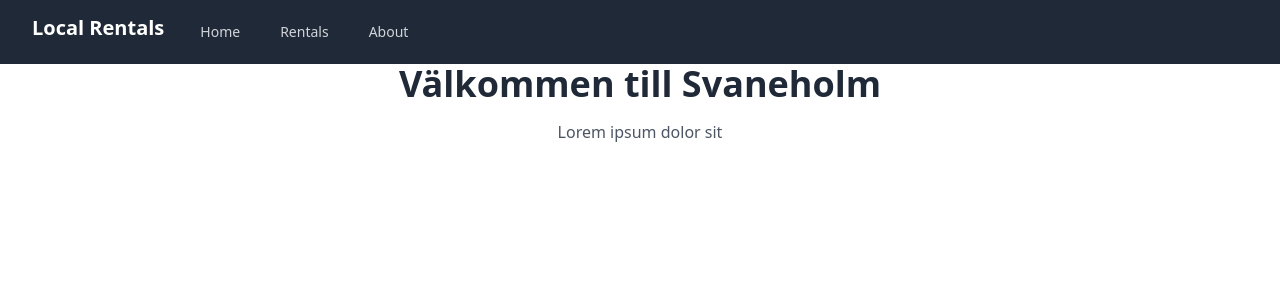
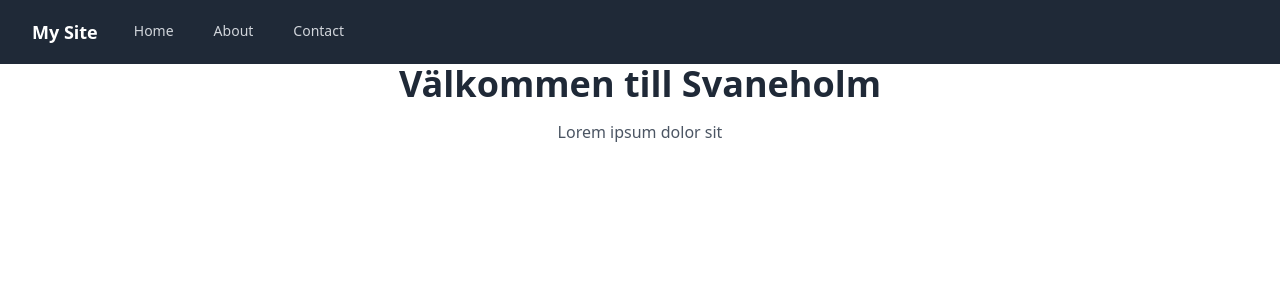
Before and after one commit to TurhanErgene/Svansjohus, a React (Create React App) app: page / in a window 1280 px wide. Shown: the top 300 px of the page. Built offline with nearby package versions, Linux system fonts and the light colour scheme; the HTML template or start-up script is replaced by a standard one.

Commit message:
better navbar for now

```diff
--- a/src/pages/Navbar.js
+++ b/src/pages/Navbar.js
@@ -1,66 +1,144 @@
-import { Disclosure } from "@headlessui/react";
-import { MenuIcon, XIcon } from "@heroicons/react/outline";
 import React, { useState } from "react";
-import { BrowserRouter as Router, Switch, Route, Link } from "react-router-dom";
+import { motion } from "framer-motion";
 
 const Navbar = () => {
   const [isOpen, setIsOpen] = useState(false);
 
+  const handleToggle = () => {
+    setIsOpen(!isOpen);
+  };
+
+  const navLinkVariants = {
+    hidden: { opacity: 0, x: -20 },
+    visible: { opacity: 1, x: 0 },
+  };
+
   return (
-    <Disclosure as="nav" className="bg-gray-800">
-      {({ open }) => (
-        <>
+    <nav className="bg-gray-800">
       <div className="max-w-7xl mx-auto px-2 sm:px-6 lg:px-8">
         <div className="relative flex items-center justify-between h-16">
           <div className="absolute inset-y-0 left-0 flex items-center sm:hidden">
-                <Disclosure.Button className="inline-flex items-center justify-center p-2 rounded-md text-gray-400 hover:text-white hover:bg-gray-700 focus:outline-none focus:ring-2 focus:ring-inset focus:ring-white">
+            <button
+              type="button"
+              className="inline-flex items-center justify-center p-2 rounded-md text-gray-400 hover:text-white hover:bg-gray-700 focus:outline-none focus:ring-2 focus:ring-inset focus:ring-white"
+              aria-controls="mobile-menu"
+              aria-expanded="false"
+              onClick={handleToggle}
+            >
               <span className="sr-only">Open main menu</span>
-                  {open ? (
-                    <XIcon className="block h-6 w-6" aria-hidden="true" />
-                  ) : (
-                    <MenuIcon className="block h-6 w-6" aria-hidden="true" />
-                  )}
-                </Disclosure.Button>
+              <svg
+                className={`${isOpen ? "hidden" : "block"} h-6 w-6`}
+                xmlns="http://www.w3.org/2000/svg"
+                fill="none"
+                viewBox="0 0 24 24"
+                stroke="currentColor"
+                aria-hidden="true"
+              >
+                <path
+                  strokeLinecap="round"
+                  strokeLinejoin="round"
+                  strokeWidth="2"
+                  d="M4 6h16M4 12h16M4 18h16"
+                />
+              </svg>
+              <svg
+                className={`${isOpen ? "block" : "hidden"} h-6 w-6`}
+                xmlns="http://www.w3.org/2000/svg"
+                fill="none"
+                viewBox="0 0 24 24"
+                stroke="currentColor"
+                aria-hidden="true"
+              >
+                <path
+                  strokeLinecap="round"
+                  strokeLinejoin="round"
+                  strokeWidth="2"
+                  d="M6 18L18 6M6 6l12 12"
+                />
+              </svg>
+            </button>
           </div>
           <div className="flex-1 flex items-center justify-center sm:items-stretch sm:justify-start">
             <div className="flex-shrink-0">
-                  <Link to="/" className="text-white font-bold text-xl">
-                    Local Rentals
-                  </Link>
+              <a href="/" className="text-white font-bold text-lg">
+                My Site
+              </a>
             </div>
             <div className="hidden sm:block sm:ml-6">
               <div className="flex space-x-4">
-                    <NavLink to="/" title="Home" />
-                    <NavLink to="/rentals" title="Rentals" />
-                    <NavLink to="/about" title="About" />
+                <motion.div
+                  initial="hidden"
+                  animate="visible"
+                  variants={navLinkVariants}
+                  transition={{ duration: 0.5 }}
+                >
+                  <a
+                    href="/"
+                    className="text-gray-300 hover:bg-gray-700 hover:text-white px-3 py-2 rounded-md text-sm font-medium"
+                  >
+                    Home
+                  </a>
+                </motion.div>
+                <motion.div
+                  initial="hidden"
+                  animate="visible"
+                  variants={navLinkVariants}
+                  transition={{ duration: 0.5, delay: 0.1 }}
+                >
+                  <a
+                    href="/"
+                    className="text-gray-300 hover:bg-gray-700 hover:text-white px-3 py-2 rounded-md text-sm font-medium">
+                    About
+                  </a>
+                </motion.div>
+                <motion.div
+                  initial="hidden"
+                  animate="visible"
+                  variants={navLinkVariants}
+                  transition={{ duration: 0.5, delay: 0.2 }}
+                >
+                  <a
+                    href="/"
+                    className="text-gray-300 hover:bg-gray-700 hover:text-white px-3 py-2 rounded-md text-sm font-medium"
+                  >
+                    Contact
+                  </a>
+                </motion.div>
               </div>
             </div>
           </div>
         </div>
       </div>
-          <Disclosure.Panel className="sm:hidden">
+
+      <div
+        className={`${
+          isOpen ? "block" : "hidden"
+        } sm:hidden`}
+        id="mobile-menu"
+      >
         <div className="px-2 pt-2 pb-3 space-y-1">
-              <NavLink to="/" title="Home" />
-              <NavLink to="/rentals" title="Rentals" />
-              <NavLink to="/about" title="About" />
+          <a
+            href="/"
+            className="text-gray-300 hover:bg-gray-700 hover:text-white block px-3 py-2 rounded-md text-base font-medium"
+          >
+            Home
+          </a>
+          <a
+            href="/"
+            className="text-gray-300 hover:bg-gray-700 hover:text-white block px-3 py-2 rounded-md text-base font-medium"
+          >
+            About
+          </a>
+          <a
+            href="/"
+            className="text-gray-300 hover:bg-gray-700 hover:text-white block px-3 py-2 rounded-md text-base font-medium"
+          >
+            Contact
+          </a>
         </div>
-          </Disclosure.Panel>
-        </>
-      )}
-    </Disclosure>
+      </div>
+    </nav>
       );
   };
 
-function NavLink({ to, title }) {
-  return (
-    <Link
-      to={to}
-      className="text-gray-300 hover:bg-gray-700 hover:text-white px-3 py-2 rounded-md text-sm font-medium"
-      activeClassName="bg-gray-900 text-white"
-    >
-      {title}
-    </Link>
-  );
-}
-
 export default Navbar;
```
Lines whose indentation alone changed are shown as unchanged.
